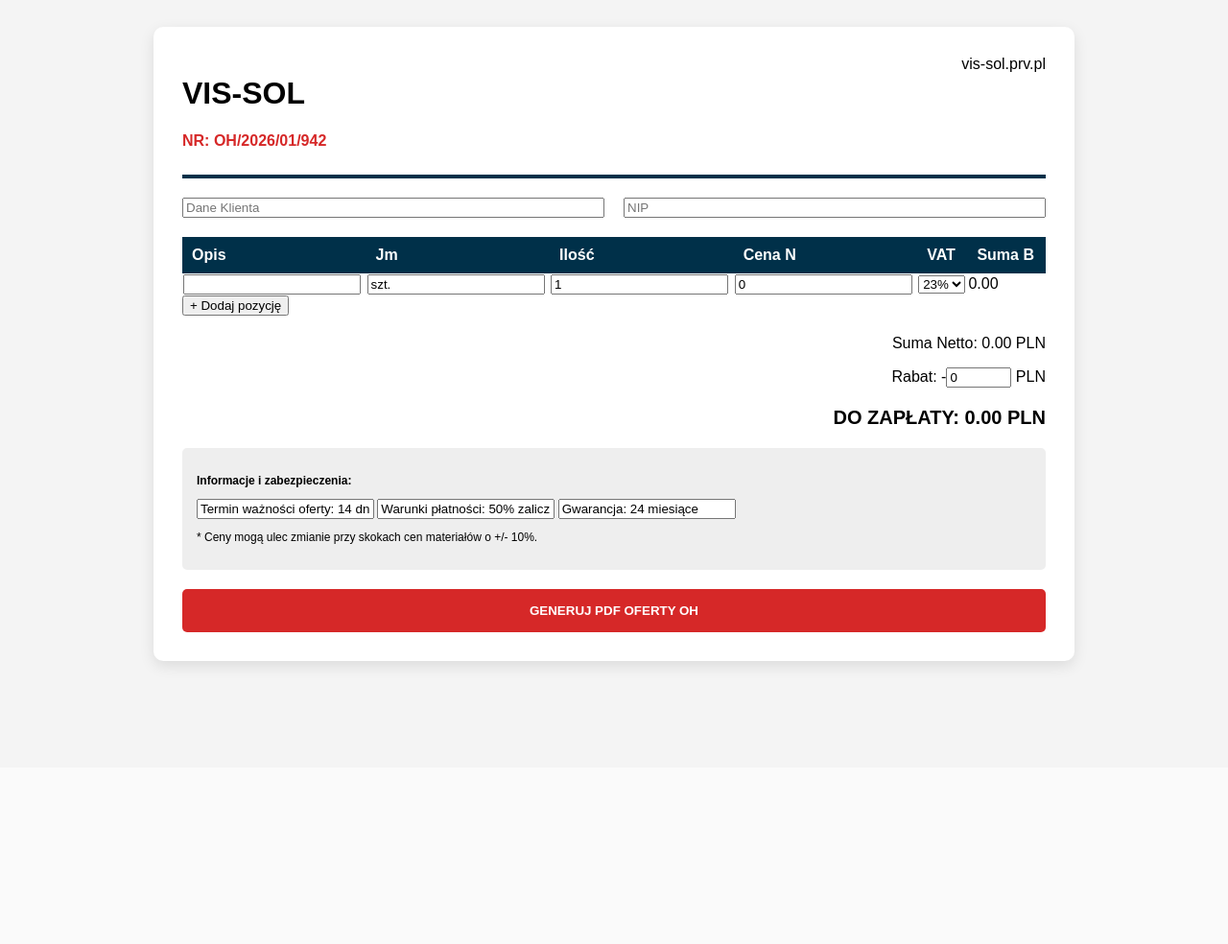
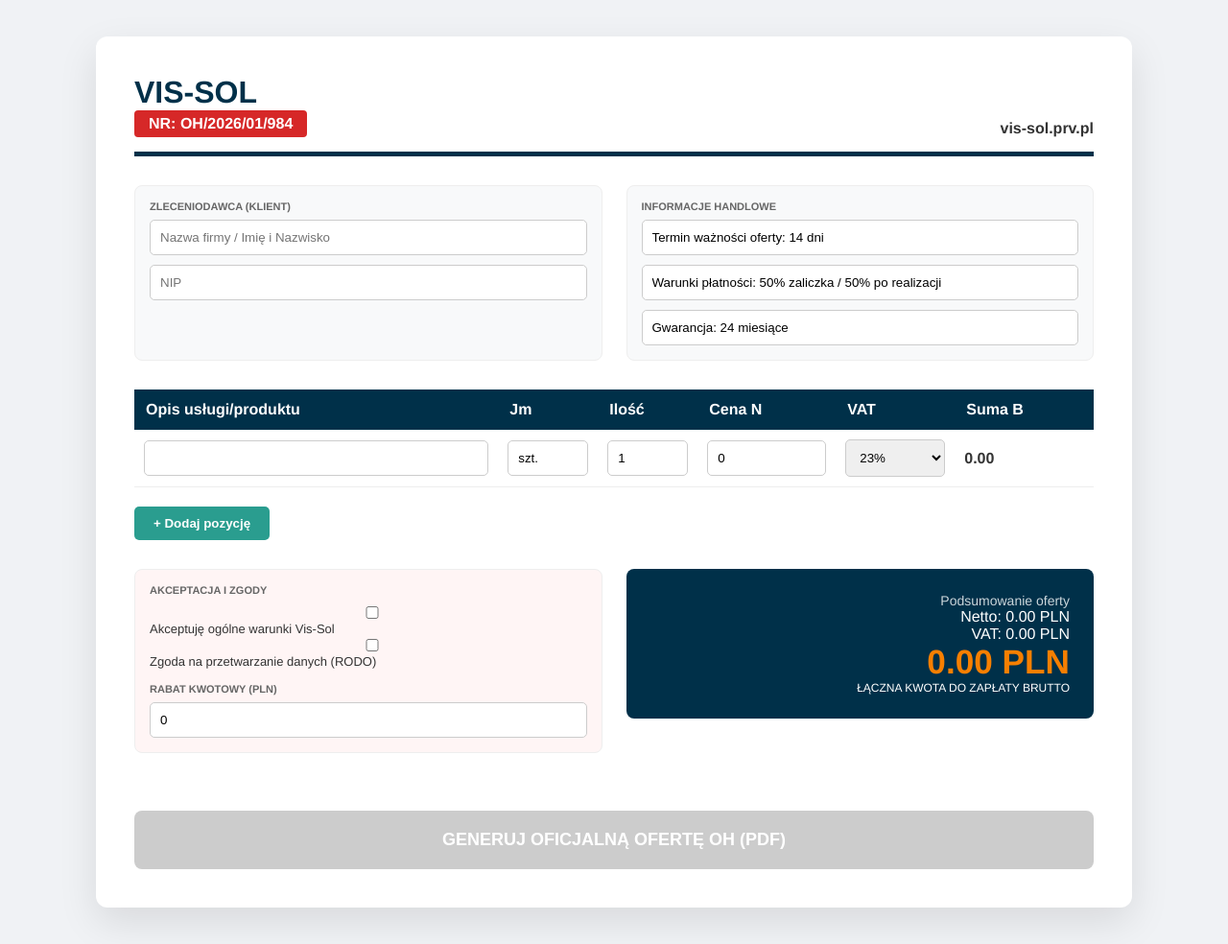
Before and after one commit to kosior3x/VIS-SOL-OfferFlow, a Flask app: page / in a window 1280 px wide. Shown: the whole page at 96% size. Before the commit the page ends 699 px from the top, so only its background shows below. Run offline with Flask 2, Linux system fonts and the light colour scheme; some libraries are stand-ins or nearby versions.

Commit message:
Refactor index.html for improved layout and styles
Updated HTML structure and styles for the Vis-Sol quote system, including new layout and improved responsiveness.

```diff
--- a/templates/index.html
+++ b/templates/index.html
@@ -2,85 +2,176 @@
 <html lang="pl">
 <head>
     <meta charset="UTF-8">
-    <title>Vis-Sol Professional Quote System</title>
+    <meta name="viewport" content="width=device-width, initial-scale=1.0">
+    <title>Vis-Sol - Generator Ofert OH</title>
     <script src="https://cdnjs.cloudflare.com/ajax/libs/jspdf/2.5.1/jspdf.umd.min.js"></script>
     <script src="https://cdnjs.cloudflare.com/ajax/libs/jspdf-autotable/3.5.25/jspdf.plugin.autotable.min.js"></script>
     <style>
-        :root { --vs-dark: #003049; --vs-red: #d62828; }
-        body { font-family: 'Arial', sans-serif; background: #f4f4f4; padding: 20px; }
-        .app-container { max-width: 900px; margin: auto; background: white; padding: 30px; border-radius: 10px; box-shadow: 0 5px 15px rgba(0,0,0,0.1); }
-        .header { display: flex; justify-content: space-between; border-bottom: 4px solid var(--vs-dark); padding-bottom: 10px; margin-bottom: 20px; }
-        table { width: 100%; border-collapse: collapse; margin-top: 20px; }
-        th { background: var(--vs-dark); color: white; padding: 10px; text-align: left; }
-        .dupochron { background: #eee; padding: 15px; margin-top: 20px; border-radius: 5px; font-size: 12px; }
-        .btn-gen { background: var(--vs-red); color: white; border: none; padding: 15px; width: 100%; font-weight: bold; cursor: pointer; margin-top: 20px; border-radius: 5px; }
+        :root { --vs-navy: #003049; --vs-red: #d62828; --vs-orange: #f77f00; }
+        body { font-family: 'Helvetica', Arial, sans-serif; background: #f0f2f5; padding: 10px; color: #333; }
+        .app-container { max-width: 1000px; margin: 20px auto; background: white; padding: 40px; border-radius: 12px; box-shadow: 0 15px 40px rgba(0,0,0,0.1); }
+        .vs-header { display: flex; justify-content: space-between; align-items: flex-end; border-bottom: 5px solid var(--vs-navy); padding-bottom: 15px; margin-bottom: 30px; }
+        .vs-title { font-size: 32px; font-weight: 900; color: var(--vs-navy); margin: 0; }
+        .oh-badge { background: var(--vs-red); color: white; padding: 5px 15px; border-radius: 4px; font-weight: bold; }
+        .grid { display: grid; grid-template-columns: repeat(auto-fit, minmax(300px, 1fr)); gap: 25px; margin-bottom: 30px; }
+        .form-group { background: #f8f9fa; padding: 15px; border-radius: 8px; border: 1px solid #eee; }
+        label { font-size: 11px; font-weight: bold; text-transform: uppercase; color: #666; margin-bottom: 8px; display: block; }
+        input, select { width: 100%; padding: 10px; border: 1px solid #ccc; border-radius: 5px; box-sizing: border-box; }
+        .vs-table { width: 100%; border-collapse: collapse; margin-bottom: 20px; }
+        .vs-table th { background: var(--vs-navy); color: white; padding: 12px; text-align: left; }
+        .vs-table td { padding: 10px; border-bottom: 1px solid #eee; }
+        .summary-box { background: var(--vs-navy); color: white; padding: 25px; border-radius: 8px; text-align: right; }
+        .total-val { font-size: 2.2em; font-weight: bold; color: var(--vs-orange); }
+        .btn-add { background: #2a9d8f; color: white; border: none; padding: 10px 20px; border-radius: 5px; cursor: pointer; font-weight: bold; }
+        .btn-generate { background: var(--vs-red); color: white; border: none; padding: 20px; width: 100%; font-size: 18px; font-weight: bold; cursor: pointer; border-radius: 8px; margin-top: 30px; transition: 0.3s; }
+        .btn-generate:hover { background: #b02121; }
+        .btn-generate:disabled { background: #ccc; }
     </style>
 </head>
 <body>
+
 <div class="app-container">
-        <div class="header">
-            <div><h1>VIS-SOL</h1><p id="oh_num" style="color:var(--vs-red); font-weight:bold;"></p></div>
-            <div>vis-sol.prv.pl</div>
+    <div class="vs-header">
+        <div>
+            <h1 class="vs-title">VIS-SOL</h1>
+            <div id="oh-display" class="oh-badge">Ładowanie numeru...</div>
+        </div>
+        <div style="text-align: right; font-weight: bold;">vis-sol.prv.pl</div>
     </div>
 
-        <div style="display:grid; grid-template-columns: 1fr 1fr; gap: 20px;">
-            <input type="text" id="cli" placeholder="Dane Klienta">
-            <input type="text" id="nip" placeholder="NIP">
+    <div class="grid">
+        <div class="form-group">
+            <label>Zleceniodawca (Klient)</label>
+            <input type="text" id="cli_name" placeholder="Nazwa firmy / Imię i Nazwisko">
+            <input type="text" id="cli_nip" placeholder="NIP" style="margin-top:10px">
+        </div>
+        <div class="form-group">
+            <label>Informacje Handlowe</label>
+            <input type="text" id="vld" value="Termin ważności oferty: 14 dni">
+            <input type="text" id="pay" value="Warunki płatności: 50% zaliczka / 50% po realizacji" style="margin-top:10px">
+            <input type="text" id="war" value="Gwarancja: 24 miesiące" style="margin-top:10px">
+        </div>
     </div>
 
-        <table>
-            <thead><tr><th>Opis</th><th>Jm</th><th>Ilość</th><th>Cena N</th><th>VAT</th><th>Suma B</th></tr></thead>
-            <tbody id="rows"></tbody>
+    <table class="vs-table">
+        <thead>
+            <tr><th>Opis usługi/produktu</th><th width="80">Jm</th><th width="80">Ilość</th><th width="120">Cena N</th><th width="100">VAT</th><th>Suma B</th></tr>
+        </thead>
+        <tbody id="rows-container"></tbody>
     </table>
-        <button onclick="addRow()">+ Dodaj pozycję</button>
+    <button class="btn-add" onclick="addRow()">+ Dodaj pozycję</button>
 
-        <div style="text-align: right; margin-top: 20px;">
-            <p>Suma Netto: <span id="tNet">0.00</span> PLN</p>
-            <p>Rabat: -<input type="number" id="disc" value="0" oninput="calc()" style="width:60px"> PLN</p>
-            <p style="font-size: 20px; font-weight: bold;">DO ZAPŁATY: <span id="tBrut">0.00</span> PLN</p>
+    <div class="grid" style="margin-top: 30px; align-items: start;">
+        <div class="form-group" style="background: #fff5f5;">
+            <label>Akceptacja i Zgody</label>
+            <div style="font-size: 13px;">
+                <input type="checkbox" id="c1" onchange="toggleBtn()"> Akceptuję ogólne warunki Vis-Sol<br>
+                <input type="checkbox" id="c2" onchange="toggleBtn()"> Zgoda na przetwarzanie danych (RODO)
+            </div>
+            <div style="margin-top:15px">
+                <label>Rabat Kwotowy (PLN)</label>
+                <input type="number" id="discount" value="0" oninput="calculate()">
+            </div>
+        </div>
+        <div class="summary-box">
+            <div style="font-size: 14px; opacity: 0.8;">Podsumowanie oferty</div>
+            <div>Netto: <span id="resNet">0.00</span> PLN</div>
+            <div>VAT: <span id="resVat">0.00</span> PLN</div>
+            <div class="total-val"><span id="resTotal">0.00</span> PLN</div>
+            <div style="font-size: 12px;">ŁĄCZNA KWOTA DO ZAPŁATY BRUTTO</div>
+        </div>
     </div>
 
-        <div class="dupochron">
-            <p><b>Informacje i zabezpieczenia:</b></p>
-            <input type="text" id="vld" value="Termin ważności oferty: 14 dni">
-            <input type="text" id="pay" value="Warunki płatności: 50% zaliczka / 50% po realizacji">
-            <input type="text" id="war" value="Gwarancja: 24 miesiące">
-            <p>* Ceny mogą ulec zmianie przy skokach cen materiałów o +/- 10%.</p>
-        </div>
-
-        <button class="btn-gen" onclick="genPDF()">GENERUJ PDF OFERTY OH</button>
+    <button id="btn-final" class="btn-generate" disabled onclick="generatePDF()">GENERUJ OFICJALNĄ OFERTĘ OH (PDF)</button>
 </div>
 
 <script>
-        let oh = `OH/2026/01/${Math.floor(100+Math.random()*900)}`;
-        document.getElementById('oh_num').innerText = "NR: " + oh;
+    let ohNumber = "";
+    const { jsPDF } = window.jspdf;
+
+    window.onload = () => {
+        const d = new Date();
+        ohNumber = `OH/${d.getFullYear()}/${(d.getMonth()+1).toString().padStart(2,'0')}/${Math.floor(100+Math.random()*900)}`;
+        document.getElementById('oh-display').innerText = "NR: " + ohNumber;
+        addRow();
+    };
 
     function addRow() {
         const tr = document.createElement('tr');
-            tr.innerHTML = `<td><input type="text" class="d"></td><td><input type="text" class="j" value="szt."></td><td><input type="number" class="q" value="1" oninput="calc()"></td><td><input type="number" class="p" value="0" oninput="calc()"></td><td><select class="v" onchange="calc()"><option value="0.23">23%</option><option value="0.08">8%</option></select></td><td class="b">0.00</td>`;
-            document.getElementById('rows').appendChild(tr);
+        tr.innerHTML = `<td><input type="text" class="d"></td><td><input type="text" class="j" value="szt."></td><td><input type="number" class="q" value="1" oninput="calculate()"></td><td><input type="number" class="p" value="0" oninput="calculate()"></td><td><select class="v" onchange="calculate()"><option value="0.23">23%</option><option value="0.08">8%</option><option value="0">zw</option></select></td><td class="b" style="font-weight:bold">0.00</td>`;
+        document.getElementById('rows-container').appendChild(tr);
     }
 
-        function calc() {
-            let n = 0, v = 0;
-            document.querySelectorAll('#rows tr').forEach(r => {
-                let q = r.querySelector('.q').value, p = r.querySelector('.p').value, vt = r.querySelector('.v').value;
-                let rn = q * p; n += rn; v += rn * vt;
-                r.querySelector('.b').innerText = (rn * (1+parseFloat(vt))).toFixed(2);
+    function calculate() {
+        let net = 0, vat = 0;
+        document.querySelectorAll('#rows-container tr').forEach(r => {
+            const q = parseFloat(r.querySelector('.q').value)||0;
+            const p = parseFloat(r.querySelector('.p').value)||0;
+            const v = parseFloat(r.querySelector('.v').value)||0;
+            const rowN = q * p;
+            const rowV = rowN * v;
+            r.querySelector('.b').innerText = (rowN + rowV).toFixed(2);
+            net += rowN; vat += rowV;
         });
-            let d = document.getElementById('disc').value;
-            document.getElementById('tNet').innerText = (n - d).toFixed(2);
-            document.getElementById('tBrut').innerText = (n - d + v).toFixed(2);
+        const disc = parseFloat(document.getElementById('discount').value)||0;
+        const finalNet = net - disc;
+        const finalVat = vat - (disc * 0.23 > vat ? vat : disc * 0.23);
+        document.getElementById('resNet').innerText = finalNet.toFixed(2);
+        document.getElementById('resVat').innerText = Math.max(0, finalVat).toFixed(2);
+        document.getElementById('resTotal').innerText = (finalNet + Math.max(0, finalVat)).toFixed(2);
     }
 
-        function genPDF() {
-            const doc = new jspdf.jsPDF();
-            doc.text("OFERTA HANDLOWA " + oh, 10, 20);
-            doc.text("Klient: " + document.getElementById('cli').value, 10, 30);
-            // ... (logika autoTable jak wcześniej, ale z poprawnym nazewnictwem)
-            doc.save(`oferta_nr_${oh.replace(/\//g,'_')}.pdf`);
+    function toggleBtn() {
+        document.getElementById('btn-final').disabled = !(document.getElementById('c1').checked && document.getElementById('c2').checked);
     }
-        addRow();
+
+    function generatePDF() {
+        const doc = new jsPDF();
+
+        // --- ZNAK WODNY ---
+        doc.setTextColor(242, 242, 242);
+        doc.setFontSize(60);
+        doc.text("VIS-SOL OFFICIAL", 35, 150, {angle:45, opacity:0.1});
+
+        // Nagłówek
+        doc.setTextColor(0, 48, 73);
+        doc.setFontSize(22);
+        doc.text("OFERTA HANDLOWA " + ohNumber, 15, 25);
+
+        doc.setFontSize(10); doc.setTextColor(80);
+        doc.text("Wystawca: Vis-Sol Visuals and Solutions | vis-sol.prv.pl", 15, 35);
+        doc.text("Klient: " + document.getElementById('cli_name').value + (document.getElementById('cli_nip').value ? " NIP: "+document.getElementById('cli_nip').value : ""), 15, 42);
+
+        const data = [];
+        document.querySelectorAll('#rows-container tr').forEach(r => {
+            data.push([r.querySelector('.d').value, r.querySelector('.j').value, r.querySelector('.q').value, r.querySelector('.p').value + " PLN", r.querySelector('.v').options[r.querySelector('.v').selectedIndex].text, r.querySelector('.b').innerText + " PLN"]);
+        });
+
+        doc.autoTable({
+            startY: 50,
+            head: [['Opis pozycji', 'Jm', 'Ilość', 'Cena Netto', 'VAT', 'Suma Brutto']],
+            body: data,
+            headStyles: { fillColor: [0, 48, 73] }
+        });
+
+        let finalY = doc.lastAutoTable.finalY + 15;
+
+        // Podsumowanie - BEZ LITERÓWEK
+        doc.setFontSize(14); doc.setTextColor(214, 48, 49);
+        doc.text("DO ZAPŁATY BRUTTO: " + document.getElementById('resTotal').innerText + " PLN", 195, finalY, {align:'right'});
+
+        // Sekcja INFORMACJE HANDLOWE
+        doc.setFontSize(10); doc.setTextColor(50);
+        doc.text("INFORMACJE HANDLOWE:", 15, finalY + 15);
+        doc.setFontSize(9); doc.setTextColor(100);
+        doc.text("* " + document.getElementById('vld').value, 15, finalY + 22);
+        doc.text("* " + document.getElementById('pay').value, 15, finalY + 28);
+        doc.text("* " + document.getElementById('war').value, 15, finalY + 34);
+        doc.text("* Zastrzeżenie: Ceny materiałów mogą ulec zmianie w przypadku skoków rynkowych o +/- 10%.", 15, finalY + 40);
+        doc.text("* Oferta wygenerowana automatycznie i zaakceptowana elektronicznie przez system Vis-Sol.", 15, finalY + 46);
+
+        doc.save(`oferta_nr_${ohNumber.replace(/\//g,'_')}.pdf`);
+    }
 </script>
 </body>
 </html>
```
Lines whose indentation alone changed are shown as unchanged.
